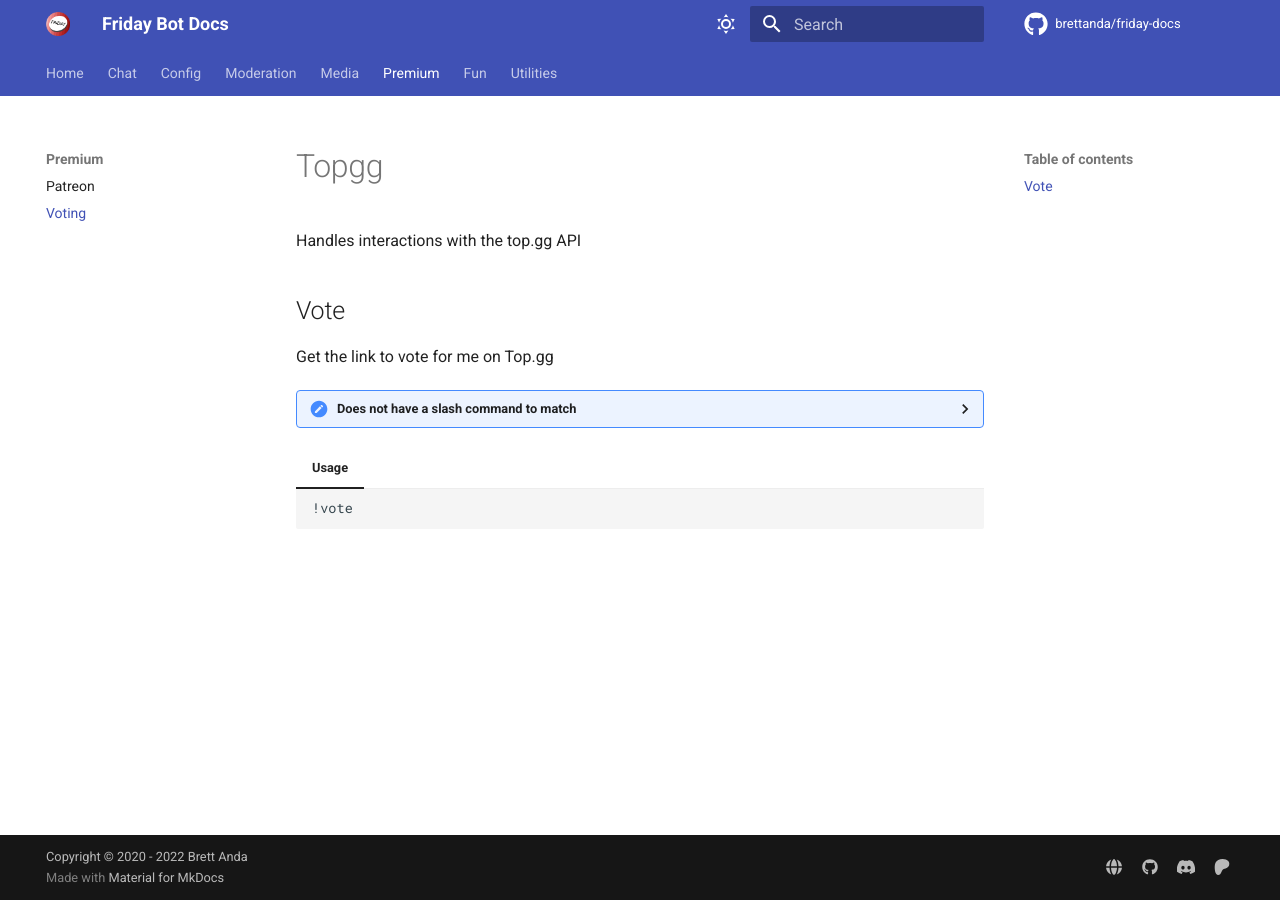
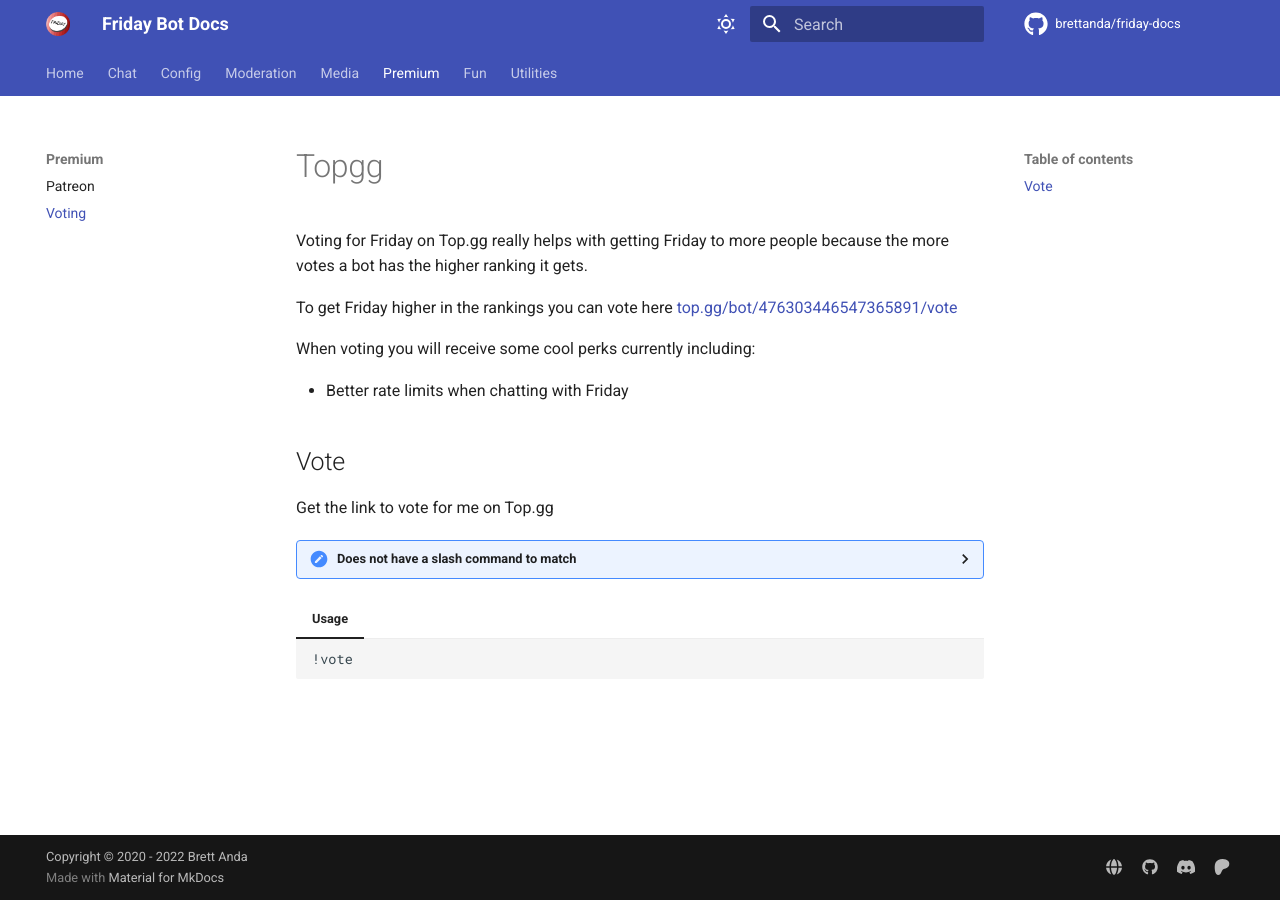
Before and after one commit to Brettanda/friday-docs, an MkDocs documentation site: the page built from docs/commands/topgg.md, in a window 1280 px wide. Built offline with MkDocs 1.6.1 and Material for MkDocs 9.7.7, drawn with Linux system fonts in a browser that asks for light colours; nearby versions of some CDN libraries; comment, search, counter and statistics services are not loaded; the version menu is left out.

Commit message:
catch up

```diff
--- a/docs/commands/topgg.md
+++ b/docs/commands/topgg.md
@@ -1,10 +1,17 @@
 ---
 title: Topgg
-description: Handles interactions with the top.gg API
+description: Voting for Friday on Top.gg really helps with getting Friday to more people because the more votes a bot has the higher ranking it gets.
 ---
 # Topgg
 
-Handles interactions with the top.gg API
+Voting for Friday on Top.gg really helps with getting Friday to more people because the more votes a bot has the higher ranking it gets.
+
+To get Friday higher in the rankings you can vote here
+[top.gg/bot/476303446547365891/vote](https://top.gg/bot/476303446547365891/vote)
+
+When voting you will receive some cool perks currently including:
+
+  - Better rate limits when chatting with Friday
 
 ## Vote
 
```
Also changed, not shown: docs/commands/music.md (+3 -3 lines).
